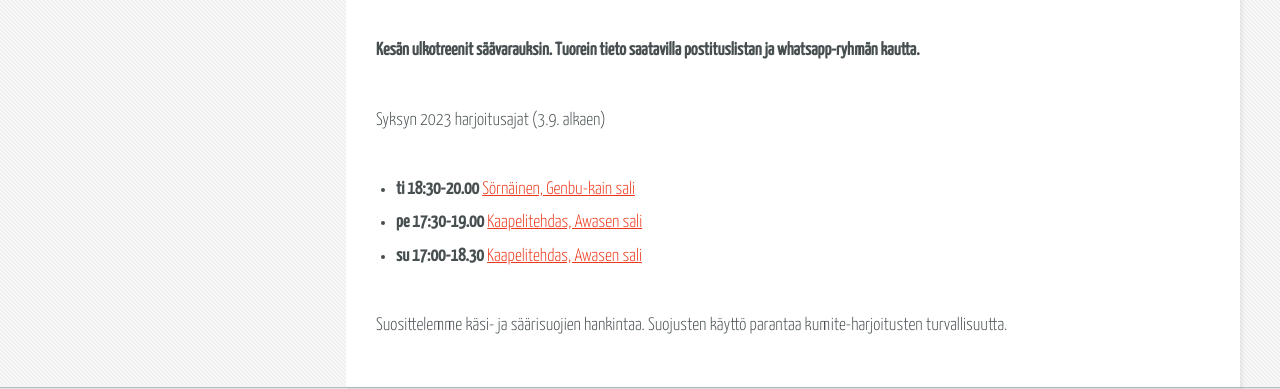
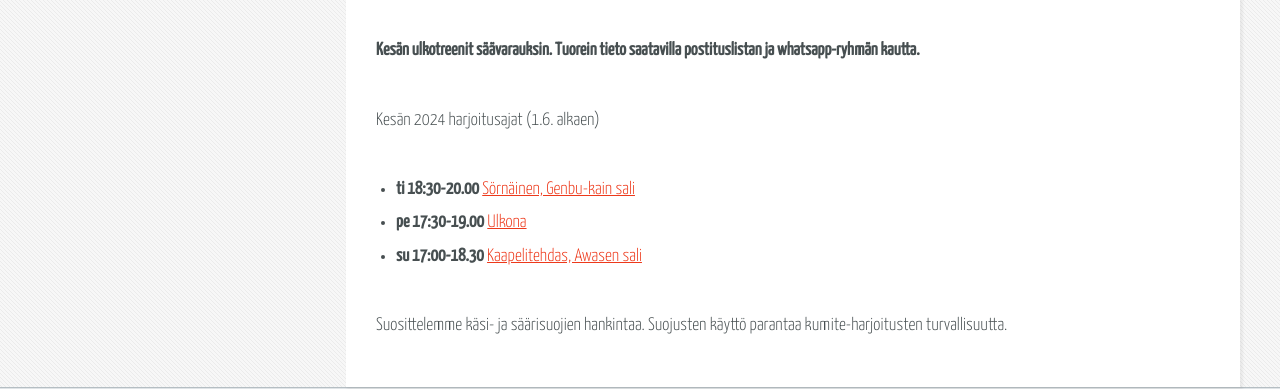
Before and after one commit to shotofi/shotofi, a Jekyll site: the page built from _pages/harjoittelu.html, in a window 1280 px wide. Shown: the part 1160-1549 px from the top of the page. Built offline with Jekyll 4.4.1, drawn with Linux system fonts in a browser that asks for light colours.

Commit message:
Updated practice times summer 2024

```diff
--- a/_includes/snippets/harjoitusajat-mainos.html
+++ b/_includes/snippets/harjoitusajat-mainos.html
@@ -5,7 +5,7 @@
   <ul>
     <ul class="harjoitusajat-list">
       <p style="font-weight: bold">Kesän ulkotreenit säävarauksin. Tuorein tieto saatavilla postituslistan ja whatsapp-ryhmän kautta.</p>
-    <li> Kevät 2024
+    <li> Kesä 2024 (1.6.alkaen)
     </li>
       <li>
         <strong>ti 18:30-20.00</strong>
@@ -13,7 +13,7 @@
       </li>
       <li>
         <strong>pe 17:30-19.00</strong>
-        <a href="/harjoittelupaikat.html" title="Linkki harjoittelupaikkoihin">Kaapelitehdas, Awase</a></a>
+        <a href="/harjoittelupaikat.html" title="Linkki harjoittelupaikkoihin">Ulkona</a></a>
       </li>
       <li>
         <strong>su 17:00-18.30</strong>
--- a/_includes/snippets/harjoitusajat-mainos_en.html
+++ b/_includes/snippets/harjoitusajat-mainos_en.html
@@ -6,7 +6,7 @@
     <ul class="harjoitusajat-list">
       <p style="font-weight: bold">Outdoor summer training with weather reservation. Latest info is available from mailing list and whatsapp group.</p>
       <li>
-        Spring 2024
+        Summer 2024 (from 1.6.)
       </li>
       <li>
         <strong>tue 18:30-20.00</strong>
@@ -14,7 +14,7 @@
       </li>
       <li>
         <strong>fri 17:30-19.00</strong>
-        <a href="/harjoittelupaikat_en.html" title="Linkki harjoittelupaikkoihin">Kaapelitehdas, Awase</a></a>
+        <a href="/harjoittelupaikat_en.html" title="Linkki harjoittelupaikkoihin">Outdoors</a></a>
       </li>
       <li>
         <strong>sun 17:00-18.30</strong>
--- a/_pages/harjoittelu.html
+++ b/_pages/harjoittelu.html
@@ -33,7 +33,7 @@ lang: fi
   </div>
     <p style="font-weight: bold"> Kesän ulkotreenit säävarauksin. Tuorein tieto saatavilla postituslistan ja whatsapp-ryhmän kautta.</p>
     <p>
-      Syksyn 2023 harjoitusajat (3.9. alkaen)
+      Kesän 2024 harjoitusajat (1.6. alkaen)
    </p>
   <ul class="harjoitusajat-list">
     <li>
@@ -42,7 +42,7 @@ lang: fi
     </li>
     <li>
       <strong>pe 17:30-19.00</strong>
-      <a href="/harjoittelupaikat.html" title="Linkki harjoittelupaikkoihin">Kaapelitehdas, Awasen sali</a></a>
+      <a href="/harjoittelupaikat.html" title="Linkki harjoittelupaikkoihin">Ulkona</a></a>
     </li>
     <li>
       <strong>su 17:00-18.30</strong>
--- a/_pages/harjoittelu_en.html
+++ b/_pages/harjoittelu_en.html
@@ -33,7 +33,7 @@ lang: en
   </div>
   <p style="font-weight: bold">Summer outdoor training with weather reservations. Latest info is available from mailing list and whatsapp group.</p>
    <p>
-    Training times autumn 2023
+    Training times summer 2024 (from 1.6.)
    </p>
   <ul class="harjoitusajat-list">
     <li>
@@ -42,7 +42,7 @@ lang: en
     </li>
     <li>
       <strong>fri 17:30-19.00</strong>
-      <a href="/harjoittelupaikat_en.html" title="Link to practice sites">Kaapelitehdas, Awase dojo</a></a>
+      <a href="/harjoittelupaikat_en.html" title="Link to practice sites">Outdoors</a></a>
     </li>
     <li>
       <strong>sun 17:00-18.30</strong>
```
